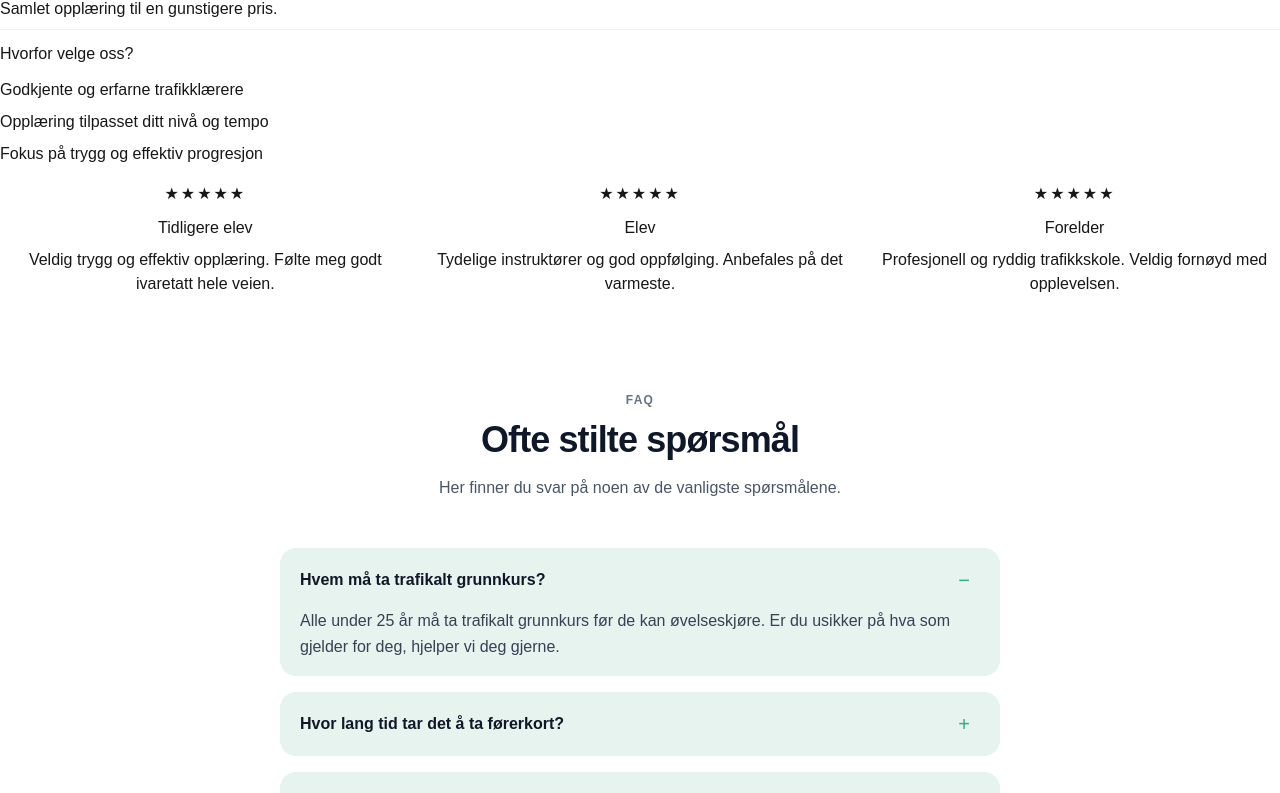
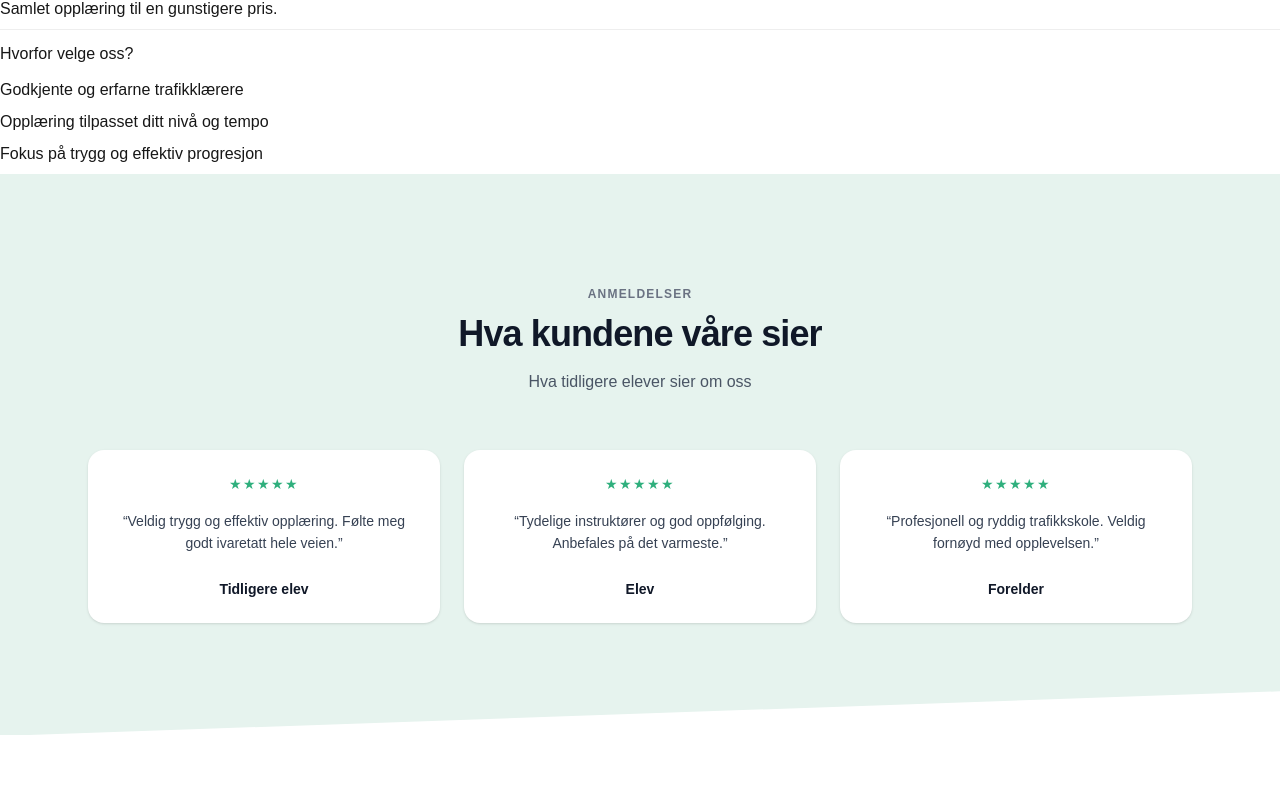
Before and after one commit to pia-scarvounis/trafikkskole-template, a Next.js app: page / in a window 1280 px wide. Shown: the part 1460-2253 px from the top of the page. Built offline with nearby package versions, Linux system fonts and the light colour scheme.

Commit message:
Add language support and feature flags for sections

```diff
--- a/src/components/sections/Contact.tsx
+++ b/src/components/sections/Contact.tsx
@@ -4,6 +4,7 @@ import { siteConfig } from "@/data/siteConfig";
 import { useLanguage } from "@/context/LanguageContext";
 
 export default function Contact() {
+  if (!siteConfig.features.contact) return null;
   const { brand, contact } = siteConfig;
   const { lang } = useLanguage();
 
--- a/src/components/sections/FAQ.tsx
+++ b/src/components/sections/FAQ.tsx
@@ -5,6 +5,8 @@ import { siteConfig } from "@/data/siteConfig";
 import { useLanguage } from "@/context/LanguageContext";
 
 export default function FAQ() {
+if (!siteConfig.features.faq) return null;
+
   const [openIndex, setOpenIndex] = useState<number | null>(0);
   const { lang } = useLanguage();
 
--- a/src/components/sections/Footer.tsx
+++ b/src/components/sections/Footer.tsx
@@ -1,7 +1,13 @@
+"use client";
+
 import { siteConfig } from "@/data/siteConfig";
+import { useLanguage } from "@/context/LanguageContext";
 
 export default function Footer() {
+  if (!siteConfig.features.footer) return null;
+
   const { brand, footer } = siteConfig;
+  const { lang } = useLanguage();
 
   return (
     <footer
@@ -13,9 +19,13 @@ export default function Footer() {
       }}
     >
       <div style={{ display: "grid", gap: 6 }}>
-        <div>© {new Date().getFullYear()} {brand.name}</div>
-        <div>Org.nr: {footer.orgNumber}</div>
-        <a href={footer.privacyHref}>Personvern</a>
+        <div>
+          © {new Date().getFullYear()} {brand.name}
+        </div>
+        <div>
+          {footer.orgLabel[lang]}: {footer.orgNumber}
+        </div>
+        <a href={footer.privacyHref}>{footer.privacyLabel[lang]}</a>
       </div>
     </footer>
   );
--- a/src/components/sections/Hero.tsx
+++ b/src/components/sections/Hero.tsx
@@ -5,6 +5,8 @@ import { siteConfig } from "@/data/siteConfig";
 import { useLanguage } from "@/context/LanguageContext";
 
 export default function Hero() {
+   if (!siteConfig.features.hero) return null;
+
   const { hero } = siteConfig;
   const { lang } = useLanguage();
 
--- a/src/components/sections/Prices.tsx
+++ b/src/components/sections/Prices.tsx
@@ -4,6 +4,7 @@ import { useState } from "react";
 import { siteConfig } from "@/data/siteConfig";
 
 export default function Prices() {
+  if (!siteConfig.features.prices) return null;
   const [showAll, setShowAll] = useState(false);
 
   const visiblePrices = showAll
--- a/src/components/sections/Process.tsx
+++ b/src/components/sections/Process.tsx
@@ -1,6 +1,7 @@
 import { siteConfig } from "@/data/siteConfig";
 
 export default function Process() {
+  if (!siteConfig.features.prices) return null;
   return (
     <section>
       <h2>Veien til førerkortet</h2>
--- a/src/components/sections/Reviews.tsx
+++ b/src/components/sections/Reviews.tsx
@@ -1,33 +1,67 @@
+"use client";
+
 import { siteConfig } from "@/data/siteConfig";
+import { useLanguage } from "@/context/LanguageContext";
 
-function Stars() {
+function Stars({ lang }: { lang: "no" | "en" }) {
   return (
-    <div aria-label="5 av 5 stjerner" style={{ letterSpacing: 2 }}>
+    <div
+      aria-label={lang === "no" ? "5 av 5 stjerner" : "5 out of 5 stars"}
+      className="text-[#2FAF7D] tracking-widest text-sm"
+    >
       ★★★★★
     </div>
   );
 }
 
 export default function Reviews() {
+  if (!siteConfig.features.reviews) return null;
+
+  const { lang } = useLanguage();
   const { reviews } = siteConfig;
 
+  if (!reviews || reviews.length === 0) return null;
+
   return (
-    <section>
+    <section className="relative py-28 overflow-hidden">
       <div
-        style={{
-          display: "grid",
-          gridTemplateColumns: "repeat(3, minmax(0, 1fr))",
-          gap: 24,
-          marginTop: 16,
-        }}
-      >
-        {reviews.map((review, index) => (
-          <div key={`${review.name}-${index}`} style={{ textAlign: "center" }}>
-            <Stars />
-            <h3 style={{ marginTop: 10 }}>{review.name}</h3>
-            <p style={{ marginTop: 8 }}>{review.text}</p>
-          </div>
-        ))}
+        aria-hidden
+        className="absolute inset-0 -skew-y-2 bg-[#E6F3EE] origin-top-left"
+      />
+
+      <div className="relative max-w-6xl mx-auto px-4 sm:px-6">
+        <p className="text-center text-xs font-semibold tracking-widest text-gray-500">
+          {lang === "no" ? "ANMELDELSER" : "TESTIMONIALS"}
+        </p>
+
+        <h2 className="mt-3 text-center text-3xl font-semibold tracking-tight text-gray-900 sm:text-4xl">
+          {lang === "no" ? "Hva kundene våre sier" : "Customer testimonials"}
+        </h2>
+
+        <p className="mt-4 text-center text-sm text-gray-600 sm:text-base">
+          {lang === "no"
+            ? "Hva tidligere elever sier om oss"
+            : "What former students say about us"}
+        </p>
+
+        <div className="mt-14 grid gap-6 sm:grid-cols-2 lg:grid-cols-3">
+          {reviews.map((review, index) => (
+            <div
+              key={`${review.name.no}-${index}`}
+              className="rounded-2xl bg-white p-6 shadow-sm text-center"
+            >
+              <Stars lang={lang} />
+
+              <p className="mt-4 text-sm leading-relaxed text-gray-700">
+                “{review.text[lang]}”
+              </p>
+
+              <h3 className="mt-6 text-sm font-semibold text-gray-900">
+                {review.name[lang]}
+              </h3>
+            </div>
+          ))}
+        </div>
       </div>
     </section>
   );
--- a/src/components/sections/Services.tsx
+++ b/src/components/sections/Services.tsx
@@ -3,6 +3,7 @@ import Image from "next/image";
 
 
 export default function Services() {
+  if (!siteConfig.features.services) return null;
   const { services } = siteConfig;
 
   return (
--- a/src/components/sections/WhyUs.tsx
+++ b/src/components/sections/WhyUs.tsx
@@ -1,6 +1,7 @@
 import { siteConfig } from "@/data/siteConfig";
 
 export default function WhyUs() {
+  if (!siteConfig.features.whyUs) return null;
   const { whyUs } = siteConfig;
 
   return (
--- a/src/data/siteConfig.ts
+++ b/src/data/siteConfig.ts
@@ -34,8 +34,8 @@ export type FAQItem = {
 
 
 export type Review = {
-  name: string;
-  text: string;
+  name: LocalizedText;
+  text: LocalizedText;
 };
 
 export type WhyUs = {
@@ -46,7 +46,10 @@ export type WhyUs = {
 export type FooterConfig = {
   orgNumber: string;
   privacyHref: string;
+  privacyLabel: LocalizedText;
+  orgLabel: LocalizedText;
 };
+
 
 export type HeroImage = {
   src: string;
@@ -55,7 +58,18 @@ export type HeroImage = {
 
 export type FeatureFlags = {
   languageSwitch: boolean;
+
+  hero: boolean;
+  services: boolean;
+  process: boolean;
+  prices: boolean;
+  whyUs: boolean;
+  reviews: boolean;
+  faq: boolean;
+  contact: boolean;
+  footer: boolean;
 };
+
 
 export type LocalizedText = {
   no: string;
@@ -99,7 +113,7 @@ export type SiteConfig = {
 
 export const siteConfig: SiteConfig = {
   brand: {
-    name: "Trafikkskole Navn",
+    name: "Paulos trafikkskole",
     phone: "99 99 99 99",
     email: "post@trafikkskole.no",
     location: "Oslo",
@@ -108,7 +122,18 @@ export const siteConfig: SiteConfig = {
 features: {
   // Sett true for kunder som vil ha språkvalg i header
   languageSwitch: true,
+
+  hero: true,
+  services: true,
+  process: true,
+  prices: true,
+  whyUs: true,
+  reviews: true,
+  faq: true,
+  contact: true,
+  footer: true,
 },
+
 
   nav: [
     { label: "Tjenester", href: "#tjenester" },
@@ -213,18 +238,28 @@ export const siteConfig: SiteConfig = {
 
 reviews: [
   {
-      name: "Tidligere elev",
-      text: "Veldig trygg og effektiv opplæring. Følte meg godt ivaretatt hele veien.",
+    name: { no: "Tidligere elev", en: "Former student" },
+    text: {
+      no: "Veldig trygg og effektiv opplæring. Følte meg godt ivaretatt hele veien.",
+      en: "Very safe and effective training. I felt well taken care of throughout the entire process.",
+    },
   },
   {
-      name: "Elev",
-      text: "Tydelige instruktører og god oppfølging. Anbefales på det varmeste.",
+    name: { no: "Elev", en: "Student" },
+    text: {
+      no: "Tydelige instruktører og god oppfølging. Anbefales på det varmeste.",
+      en: "Clear instructors and great follow-up. Highly recommended.",
+    },
   },
   {
-      name: "Forelder",
-      text: "Profesjonell og ryddig trafikkskole. Veldig fornøyd med opplevelsen.",
+    name: { no: "Forelder", en: "Parent" },
+    text: {
+      no: "Profesjonell og ryddig trafikkskole. Veldig fornøyd med opplevelsen.",
+      en: "Professional and well-organized driving school. Very satisfied with the experience.",
+    },
   },
 ],
+
 
 faq: [
   {
@@ -284,5 +319,8 @@ faq: [
 footer: {
   orgNumber: "999 999 999",
   privacyHref: "/personvern",
+  privacyLabel: { no: "Personvern", en: "Privacy" },
+  orgLabel: { no: "Org.nr", en: "Org. no." },
 },
+
 };
```
Lines whose indentation alone changed are shown as unchanged.
